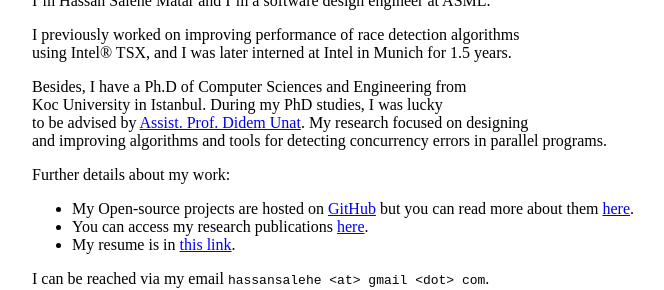
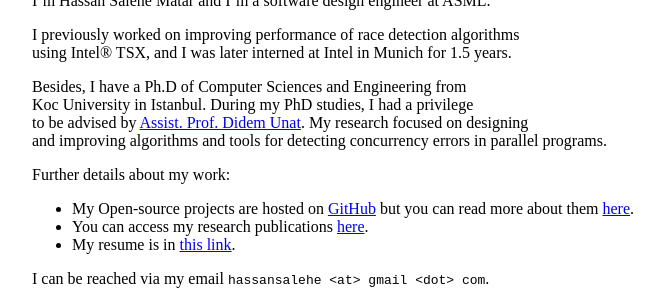
Before and after one commit to hassansalehe/hassansalehe.github.io, a Jekyll site: the page built from index.md, in a window 1280 px wide, cut to the strip 315-605 px from the top of the page. Shown: the whole strip, without its empty margins (160-824 px from the left). Built offline with Jekyll 4.4.1, drawn with Linux system fonts in a browser that asks for light colours.

Commit message:
Rephrase bio paragraph with proper wording.

```diff
--- a/index.md
+++ b/index.md
@@ -13,7 +13,7 @@ I previously worked on improving performance of race detection algorithms
 using Intel® TSX, and I was later interned at Intel in Munich for 1.5 years.
 
 Besides, I have a Ph.D of Computer Sciences and Engineering from
-Koc University in Istanbul. During my PhD studies, I was lucky
+Koc University in Istanbul. During my PhD studies, I had a privilege
 to be advised by [Assist. Prof. Didem Unat](http://home.ku.edu.tr/~dunat/).
 My research focused on designing
 and improving algorithms and tools for detecting concurrency errors in parallel programs.
```
